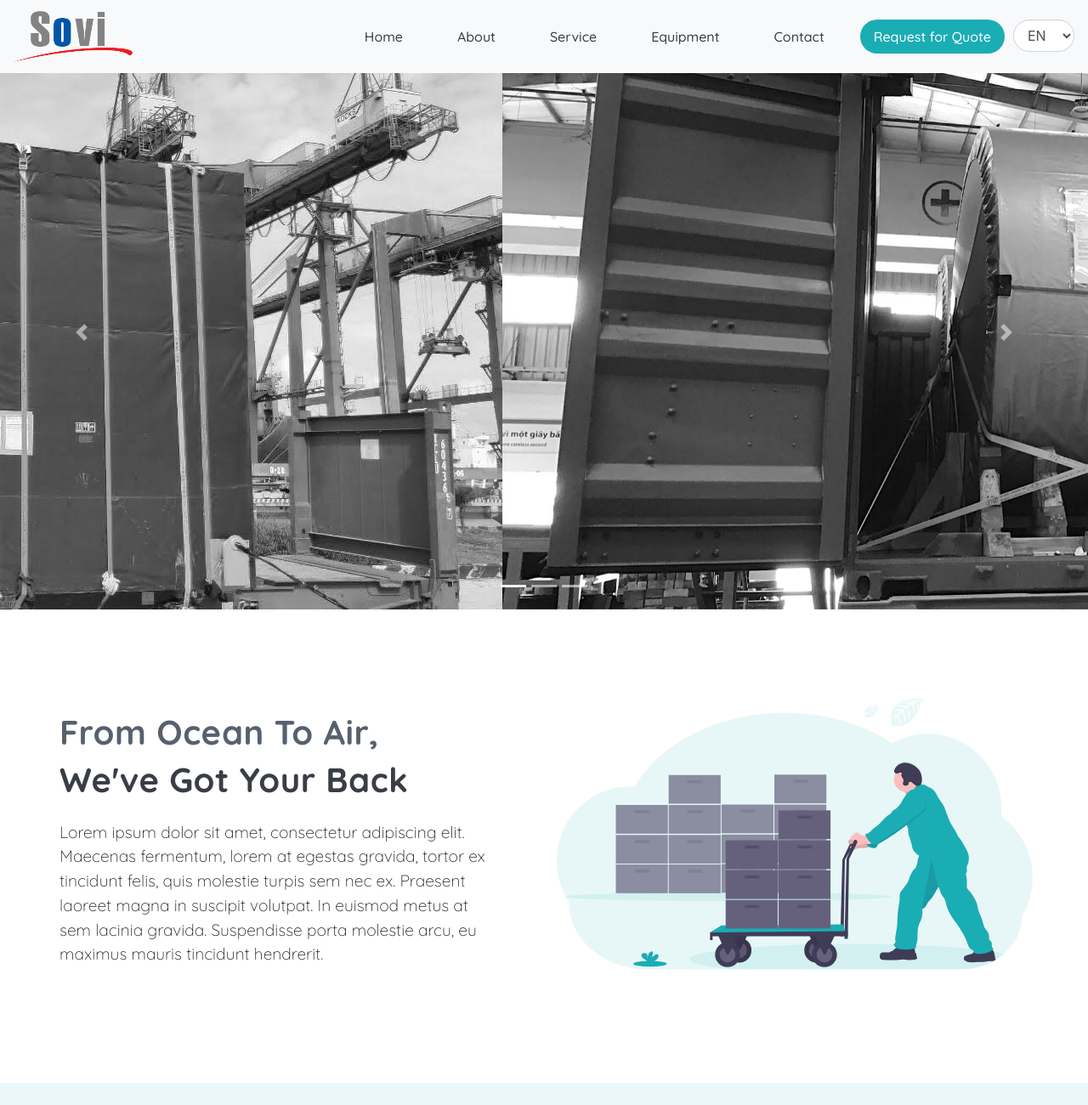
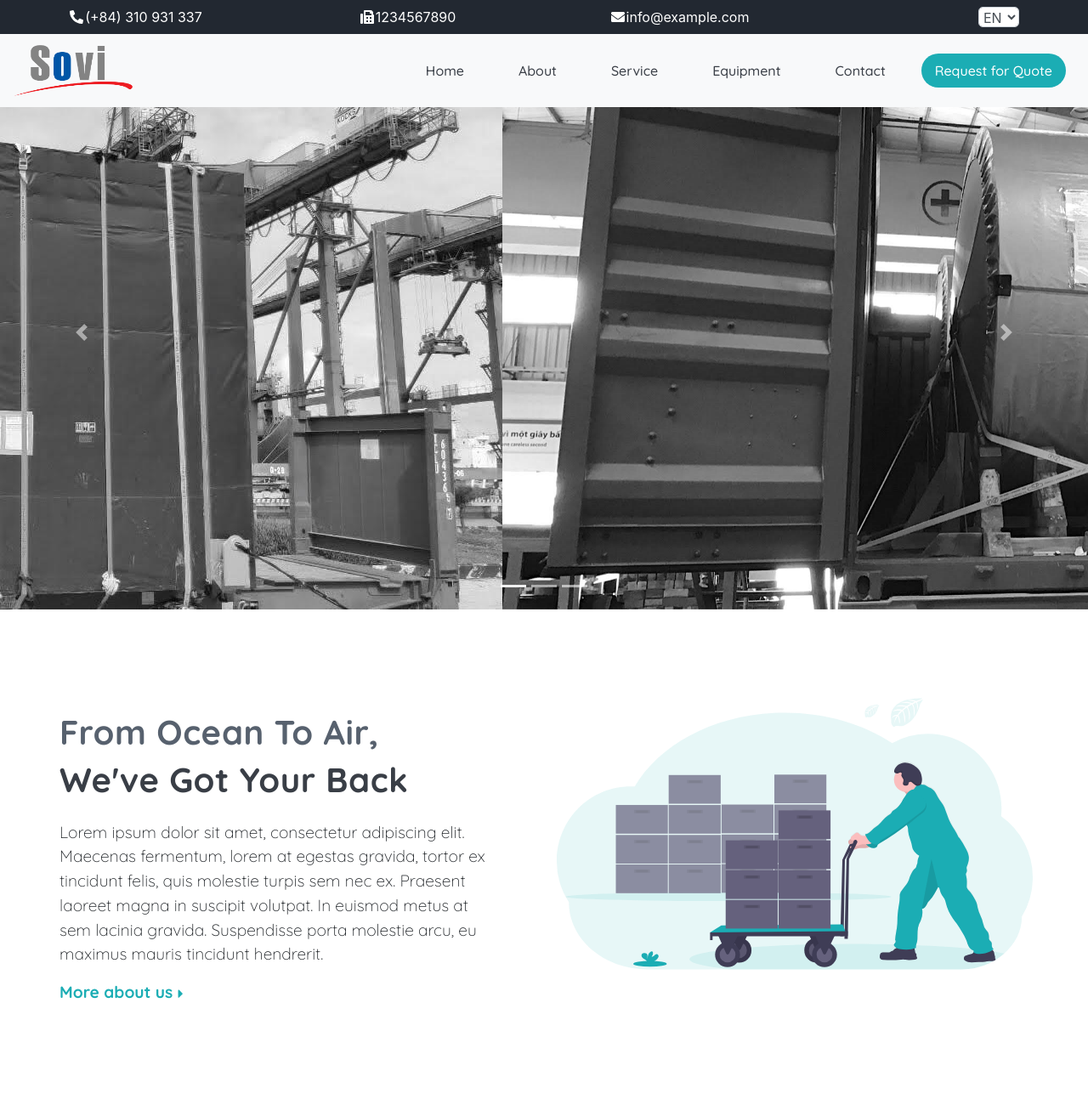
Before and after one commit to soviadmin/website, a Gatsby site: page / in a window 1280 px wide. Shown: the top 1300 px of the page at 85% size. Built offline with nearby package versions, Linux system fonts and the light colour scheme; Gatsby itself is replaced by a stand-in of ours; some packages are replaced by stand-ins of ours.

Commit message:
added contact bar + misc

```diff
--- a/src/assets/scss/components/_about-sec.scss
+++ b/src/assets/scss/components/_about-sec.scss
@@ -1,4 +1,3 @@
-
 .about-sec {
   background-color: _palette(fg);
   padding: 4rem 0;
@@ -10,7 +9,8 @@
     padding: 3.5rem 0;
   }
 
-    .heading-one, .heading-two {
+  .heading-one,
+  .heading-two {
     font-size: 2.5rem;
     font-weight: _font(w-bold);
   }
@@ -23,10 +23,23 @@
     color: _palette(p-med);
   }
 
+  .about-link {
+    cursor: pointer;
+    color: _palette(p-blue);
+    font-weight: _font(w-bold);
+    transition: all 0.2s;
+
+    &:hover {
+      color: _palette(p-dark);
+      text-decoration: none;
+    }
+  }
+
   .illustration {
     width: 35rem;
     height: 25rem;
   }
+
   @include breakpoint(large) {
     text-align: center;
     .illustration {
@@ -39,7 +52,8 @@
       width: 32rem;
       height: 18rem;
     }
-        .heading-one, .heading-two {
+    .heading-one,
+    .heading-two {
       font-size: 2rem;
     }
   }
@@ -69,7 +83,6 @@
   }
 }
 
-
 @include breakpoint(medium) {
   .about-us {
     text-align: center;
--- a/src/assets/scss/components/_equipment-sec.scss
+++ b/src/assets/scss/components/_equipment-sec.scss
@@ -1,7 +1,7 @@
 .feature-eq {
   text-align: center;
   padding: 3rem 6rem;
-  background-color: _palette(p-blue3);
+  background-color: _palette(p-light);
 
   .heading {
     margin-bottom: 3rem;
--- a/src/assets/scss/layout/_header.scss
+++ b/src/assets/scss/layout/_header.scss
@@ -1,6 +1,28 @@
 /* Header SCSS */
 
 #header {
+  position: relative;
+
+  .contact-header {
+    height: 2.5rem;
+    width: 100%;
+    margin: 0;
+    background: _palette(p-dark);
+    color: white;
+    position: absolute;
+    top: 0;
+    left: 0;
+
+    > div {
+      text-align: center;
+      margin: auto;
+    }
+  }
+
+  .contact-icon {
+    margin-right: 2px;
+  }
+
   // Custom Brand
   .brand {
     font-size: 1.5rem;
@@ -14,6 +36,10 @@
     &:hover {
       cursor: pointer;
     }
+  }
+
+  .navbar {
+    padding-top: 3rem;
   }
 
   // Custom Bar
@@ -64,9 +90,12 @@
   }
 
   .language-box {
-    border-radius: 1.5rem;
-    width: 4.5rem;
+    border-radius: 5px;
+    margin-left: 11rem;
+    width: 3rem;
     cursor: pointer;
+    height: 1.5rem;
+    padding: 1px;
   }
 
   .flag {
@@ -97,4 +126,12 @@
   //     transition: .6s;
   //     transform: rotate(90deg);
   // }
+  @include breakpoint(medium) {
+    .contact-header {
+      display: none;
+    }
+    .navbar {
+      padding-top: 0.5rem;
+    }
+  }
 }
--- a/src/assets/scss/layout/_service.scss
+++ b/src/assets/scss/layout/_service.scss
@@ -20,7 +20,7 @@
     .nav-link {
         background: _palette(p-light3);
         color: _palette(fg);
-        border-radius: 1rem;
+        border-radius: 5px;
         margin-bottom: 0.5rem;
         padding: 1rem;
 
--- a/src/components/AboutSection.js
+++ b/src/components/AboutSection.js
@@ -3,6 +3,8 @@ import AboutIllustration from "../svg/illustration1.svg"
 import Img from "gatsby-image"
 import { useImage } from "../hooks/useImage"
 import ScrollAnimation from "react-animate-on-scroll"
+import { FontAwesomeIcon } from "@fortawesome/react-fontawesome"
+import { faCaretRight } from "@fortawesome/free-solid-svg-icons"
 
 export default function AboutSection(props) {
   // const imgContainer = useImage();
@@ -10,11 +12,13 @@ export default function AboutSection(props) {
     EN: {
       title1: "From Ocean to Air",
       title2: "We've got your back",
+      link: "More about us",
     },
 
     VI: {
       title1: "Từ biển đến hàng không",
       title2: "Đã có chúng tôi lo",
+      link: "Tìm hiểu thêm về chúng tôi",
     },
   }
 
@@ -36,6 +40,13 @@ export default function AboutSection(props) {
                 lacinia gravida. Suspendisse porta molestie arcu, eu maximus
                 mauris tincidunt hendrerit.
               </p>
+              <a href="/about" className="about-link">
+                {content.link}{" "}
+                <FontAwesomeIcon
+                  style={{ paddingTop: "3px" }}
+                  icon={faCaretRight}
+                />
+              </a>
             </ScrollAnimation>
           </div>
           <div className="col-lg-6 col-xs-12">
--- a/src/components/EquipmentSection.js
+++ b/src/components/EquipmentSection.js
@@ -3,6 +3,8 @@ import Carousel from "react-bootstrap/Carousel"
 import ScrollAnimation from "react-animate-on-scroll"
 import { useImage } from "../hooks/useImage"
 import Img from "gatsby-image"
+import { FontAwesomeIcon } from "@fortawesome/react-fontawesome"
+import { faCaretRight } from "@fortawesome/free-solid-svg-icons"
 
 export default function EquipmentSection(props) {
   const imgContainer = useImage()
@@ -102,6 +104,10 @@ export default function EquipmentSection(props) {
         <a href="/equipment">
           <button type="button" className="btn btn-primary my-btn filled-btn">
             {content.button}
+            <FontAwesomeIcon
+              style={{ marginLeft: "5px", paddingTop: "3px" }}
+              icon={faCaretRight}
+            />
           </button>
         </a>
       </ScrollAnimation>
--- a/src/components/Header.js
+++ b/src/components/Header.js
@@ -2,6 +2,12 @@ import React, { useState } from "react"
 import { Nav, Navbar, Form } from "react-bootstrap"
 import { Link } from "gatsby"
 import logo from "../assets/images/logo.png"
+import { FontAwesomeIcon } from "@fortawesome/react-fontawesome"
+import {
+  faEnvelope,
+  faPhoneAlt,
+  faFax,
+} from "@fortawesome/free-solid-svg-icons"
 
 export default function Header(props) {
   let languageStoredInLocalStorage = localStorage.getItem("language")
@@ -40,6 +46,31 @@ export default function Header(props) {
   return (
     <header id="header">
       <Navbar fixed="top" expand="lg" collapseOnSelect="true" bg="light">
+        <div className="row contact-header">
+          <div className="col-3">
+            <FontAwesomeIcon icon={faPhoneAlt} className="contact-icon" />
+            (+84) 310 931 337
+          </div>
+          <div className="col-3">
+            <FontAwesomeIcon icon={faFax} className="contact-icon" />
+            1234567890
+          </div>
+          <div className="col-3">
+            <FontAwesomeIcon icon={faEnvelope} className="contact-icon" />
+            info@example.com
+          </div>
+          <div className="col-3">
+            <Form.Control
+              as="select"
+              className="language-box"
+              value={language}
+              onChange={handleSetLanguage}
+            >
+              <option value="en">EN</option>
+              <option value="vi">VI</option>
+            </Form.Control>
+          </div>
+        </div>
         <Navbar.Brand className="brand">
           <img
             src={logo}
@@ -70,15 +101,6 @@ export default function Header(props) {
             <Link className="request-link" to="/contact">
               {content.nav6}
             </Link>
-            <Form.Control
-              as="select"
-              className="language-box"
-              value={language}
-              onChange={handleSetLanguage}
-            >
-              <option value="en">EN</option>
-              <option value="vi">VI</option>
-            </Form.Control>
           </Nav>
         </Navbar.Collapse>
       </Navbar>
@@ -87,5 +109,5 @@ export default function Header(props) {
 }
 
 function storeLanguageInLocalStorage(language) {
-    localStorage.setItem("language", language);
-  }
+  localStorage.setItem("language", language)
+}
--- a/src/components/ServiceSection.js
+++ b/src/components/ServiceSection.js
@@ -2,6 +2,8 @@ import React from "react"
 import Link from "gatsby"
 import { navigate } from "@reach/router"
 import ScrollAnimation from "react-animate-on-scroll"
+import { FontAwesomeIcon } from "@fortawesome/react-fontawesome"
+import { faCaretRight } from "@fortawesome/free-solid-svg-icons"
 
 export default function ServiceSection(props) {
   let content = {
@@ -124,6 +126,10 @@ export default function ServiceSection(props) {
             className="btn btn-primary my-btn filled-btn mt-3 mb-3"
           >
             {content.button}
+            <FontAwesomeIcon
+              style={{ marginLeft: "5px", paddingTop: "3px" }}
+              icon={faCaretRight}
+            />
           </button>
         </a>
       </ScrollAnimation>
```
Also changed, not shown: src/pages/service.js (+103 -40 lines). Lines whose indentation alone changed are shown as unchanged.
